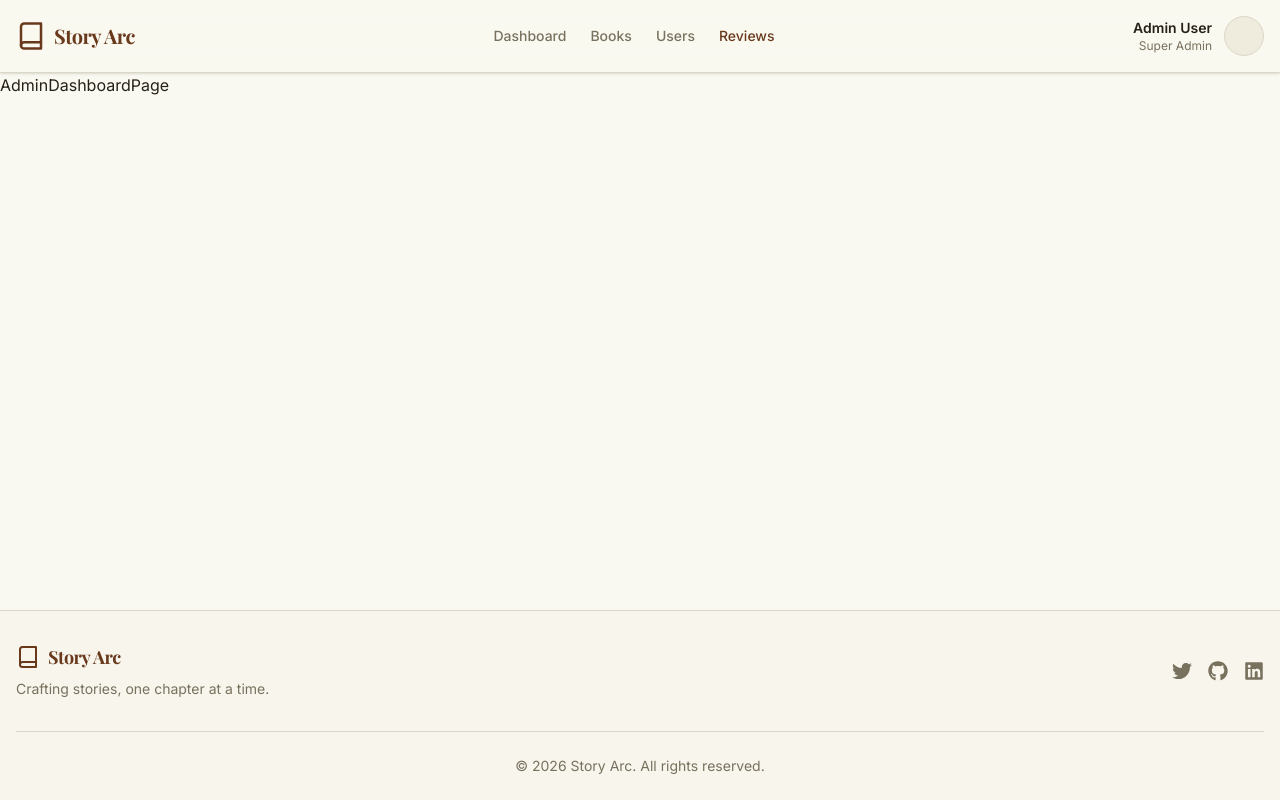
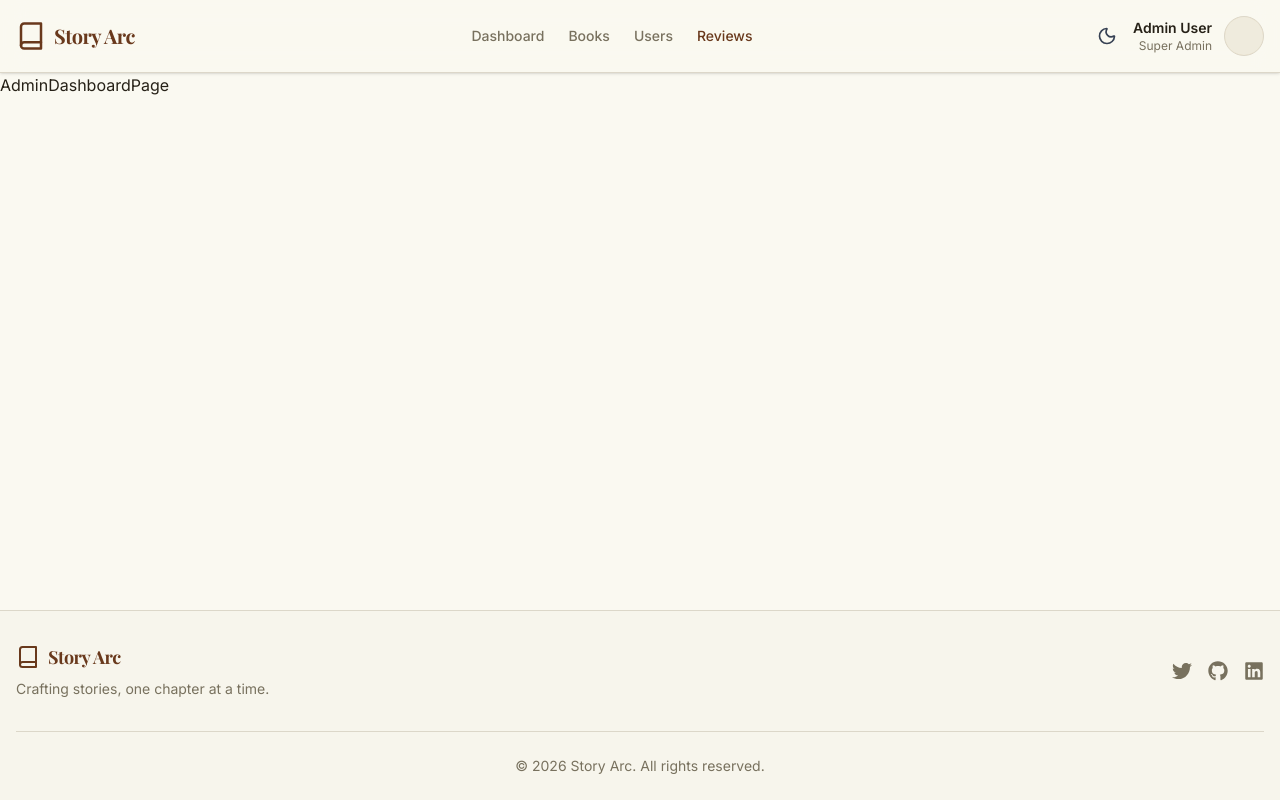
Before and after one commit to sagormajomder/story-arc, a Next.js app: page /admin/dashboard in a window 1280 px wide. Built offline with nearby package versions, Linux system fonts and the light colour scheme; a web font is replaced by a local one.

Commit message:
Implement toggle theme functionality

```diff
--- a/package.json
+++ b/package.json
@@ -17,6 +17,7 @@
     "lucide-react": "^0.562.0",
     "next": "16.1.1",
     "next-auth": "^4.24.13",
+    "next-themes": "^0.4.6",
     "react": "19.2.3",
     "react-dom": "19.2.3",
     "react-hook-form": "^7.71.0",
--- a/src/app/layout.jsx
+++ b/src/app/layout.jsx
@@ -1,3 +1,5 @@
+import AuthProvider from '@/components/providers/AuthProvider';
+import ThemeProvider from '@/components/providers/ThemeProvider';
 import { Inter, Playfair_Display } from 'next/font/google';
 import { Toaster } from 'react-hot-toast';
 import './globals.css';
@@ -18,15 +20,19 @@ export const metadata = {
     "Your reading history isn't just a list; it’s a narrative. The app visualizes your progress as an evolving 'arc' of genres, authors, and insights",
 };
 
-import AuthProvider from '@/components/auth/AuthProvider';
-
 export default function RootLayout({ children }) {
   return (
     <>
-      <html lang='en'>
+      <html lang='en' suppressHydrationWarning>
         <body
           className={`${playfair.variable} ${inter.variable} antialiased bg-background text-foreground font-sans`}>
-          <AuthProvider>{children}</AuthProvider>
+          <ThemeProvider
+            attribute='class'
+            defaultTheme='system'
+            enableSystem
+            disableTransitionOnChange>
+            <AuthProvider>{children}</AuthProvider>
+          </ThemeProvider>
         </body>
       </html>
       <Toaster position='top-center' reverseOrder={false} />
--- a/src/components/layouts/Header.jsx
+++ b/src/components/layouts/Header.jsx
@@ -2,6 +2,7 @@ import Container from './Container';
 import Logo from './header/Logo';
 import MobileNav from './header/MobileNav';
 import NavLinks from './header/NavLinks';
+import ThemeToggle from './header/ThemeToggle';
 import UserProfile from './header/UserProfile';
 
 export default function Header() {
@@ -16,7 +17,8 @@ export default function Header() {
           <NavLinks className='hidden md:flex items-center' />
 
           {/* User Profile (Desktop) */}
-          <div className='hidden md:flex'>
+          <div className='hidden md:flex items-center gap-2'>
+            <ThemeToggle />
             <UserProfile />
           </div>
 
--- a/src/components/layouts/header/MobileNav.jsx
+++ b/src/components/layouts/header/MobileNav.jsx
@@ -4,6 +4,7 @@ import { useState } from 'react';
 import { FiMenu, FiX } from 'react-icons/fi';
 import Container from '../Container';
 import NavLinks from './NavLinks';
+import ThemeToggle from './ThemeToggle';
 
 export default function MobileNav() {
   const [isMenuOpen, setIsMenuOpen] = useState(false);
@@ -32,17 +33,8 @@ export default function MobileNav() {
 
               <hr className='border-border my-6' />
 
-              {/* Mobile User Profile */}
-              <div className='flex items-center gap-3 pt-2'>
-                {/* Reusing UserProfile might have styling issues if it hides name on SM, but let's see.
-                      Actually, UserProfile hides name on 'hidden sm:flex'.
-                      For mobile menu, we probably want to show it.
-                      Let's Inline the structure here for better mobile control or adjust UserProfile.
-                      The plan said "reusing... logic/markup if needed".
-                      Standard UserProfile hides text on mobile (< sm).
-                      In the dropdown, we want to show it.
-                      I'll duplicate the structure here effectively to ensure visibility, similar to original implementation.
-                  */}
+              <div className='flex items-center justify-between pt-2'>
+                <div className='flex items-center gap-3'>
                   <div className='h-10 w-10 rounded-full bg-secondary flex items-center justify-center overflow-hidden border border-border'>
                     <div className='h-full w-full bg-muted animate-pulse' />
                   </div>
@@ -55,6 +47,8 @@ export default function MobileNav() {
                     </span>
                   </div>
                 </div>
+                <ThemeToggle />
+              </div>
             </div>
           </Container>
         </div>
--- /dev/null
+++ b/src/components/layouts/header/ThemeToggle.jsx
@@ -0,0 +1,32 @@
+'use client';
+
+import { Moon, Sun } from 'lucide-react';
+import { useTheme } from 'next-themes';
+import { useEffect, useState } from 'react';
+
+export default function ThemeToggle() {
+  const { theme, setTheme } = useTheme();
+  const [mounted, setMounted] = useState(false);
+
+  // Avoid hydration mismatch
+  useEffect(() => {
+    setMounted(true);
+  }, []);
+
+  if (!mounted) {
+    return <div className='w-9 h-9' />; // Placeholder to avoid layout shift
+  }
+
+  return (
+    <button
+      onClick={() => setTheme(theme === 'dark' ? 'light' : 'dark')}
+      className='p-2 rounded-full hover:bg-black/5 dark:hover:bg-white/10 transition-colors'
+      aria-label='Toggle theme'>
+      {theme === 'dark' ? (
+        <Sun className='w-5 h-5 text-yellow-500' />
+      ) : (
+        <Moon className='w-5 h-5 text-gray-700' />
+      )}
+    </button>
+  );
+}
--- /dev/null
+++ b/src/components/providers/ThemeProvider.jsx
@@ -0,0 +1,7 @@
+'use client';
+
+import { ThemeProvider as NextThemesProvider } from 'next-themes';
+
+export default function ThemeProvider({ children, ...props }) {
+  return <NextThemesProvider {...props}>{children}</NextThemesProvider>;
+}
```
Also changed, not shown: src/components/providers/AuthProvider.jsx (renamed from src/components/auth/AuthProvider.jsx), 1 other file (tests, documents, lock files or other folders). Lines whose indentation alone changed are shown as unchanged.
